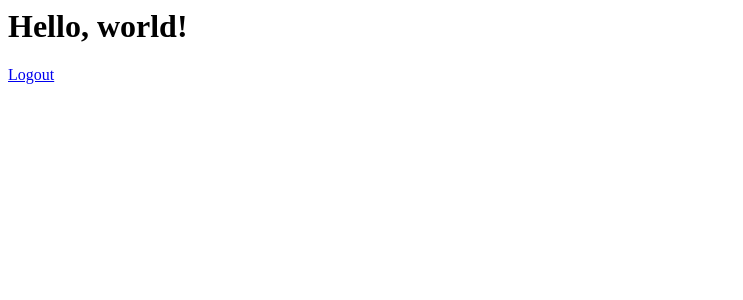
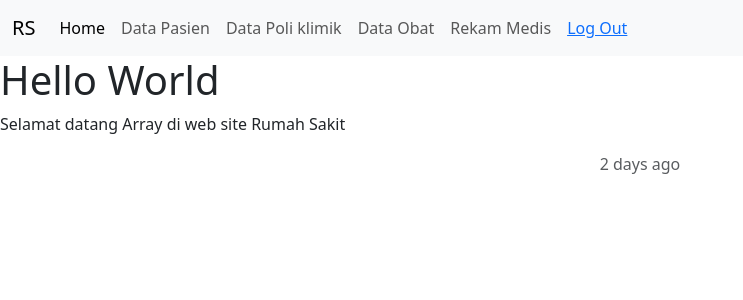
Before and after one commit to SaefulArdi1994/php-Rekam-Medis, a PHP site: page /php-Rekam-Medis/dashboard/index.php in a window 1280 px wide. Shown: the top 300 px of the page, without its empty margins (0-743 px from the left). Run offline with PHP 8.4, Linux system fonts and the light colour scheme; the visitor is signed in with stand-in values (Sample User, id 1).

Commit message:
Membuat Menu dan Tampilan Dashboard

```diff
--- /dev/null
+++ b/auth/index.html
@@ -0,0 +1 @@
+<script>window.location='login.php'; </script>
--- /dev/null
+++ b/dashboard/index.php
@@ -0,0 +1,10 @@
+<?php include_once('../header.php'); ?>
+
+<div class="row">
+    <div class="col-lg-12">
+        <h1>Hello World</h1>
+        <p>Selamat datang <?= $_SESSION['user']?> di web site Rumah Sakit </p>
+    </div>
+</div>
+
+<?php include_once('../footer.php'); ?>
--- /dev/null
+++ b/footer.php
@@ -0,0 +1,6 @@
+    <footer>
+    <div class="card-footer text-body-secondary text-center">
+        2 days ago
+    </div>
+    </footer>
+</html>
--- /dev/null
+++ b/header.php
@@ -0,0 +1,55 @@
+<?php
+
+require_once "_config/config.php";
+
+// start session
+if (!isset($_SESSION['user'])) {
+    echo "<script>window.location='".base_url('auth/login.php')."'</script>";
+} else {
+    ?>
+    <!doctype html>
+    <html lang="en">
+        <head>
+            <meta charset="utf-8">
+            <meta name="viewport" content="width=device-width, initial-scale=1">
+            <title>Aplikasi Rumah Sakit</title>
+            <link href="<?= base_url() ?>/_assets/css/bootstrap.min.css" rel="stylesheet">
+        </head>
+        <body>
+            <nav class="navbar navbar-expand-lg bg-body-tertiary">
+                <div class="container-fluid">
+                    <a class="navbar-brand" href="#">RS</a>
+                    <button class="navbar-toggler" type="button" data-bs-toggle="collapse" data-bs-target="#navbarSupportedContent" aria-controls="navbarSupportedContent" aria-expanded="false" aria-label="Toggle navigation">
+                        <span class="navbar-toggler-icon"></span>
+                    </button>
+                    <div class="collapse navbar-collapse" id="navbarSupportedContent">
+                        <ul class="navbar-nav me-auto mb-2 mb-lg-0">
+                            <li class="nav-item">
+                                <a class="nav-link active" aria-current="page" href="#">Home</a>
+                            </li>
+                            <li class="nav-item">
+                                <a class="nav-link" class="nav-link disabled">Data Pasien</a>
+                            </li>
+                            <li class="nav-item">
+                                <a class="nav-link" href="">Data Poli klimik</a>
+                            </li>
+                            <li class="nav-item">
+                                <a class="nav-link" href="">Data Obat</a>
+                            </li>
+                            <li class="nav-item">
+                                <a class="nav-link" href="">Rekam Medis</a>
+                            </li>
+                            <li class="nav-link" class="nav-item">
+                                <a href="<?= base_url('auth/logout.php')?>">Log Out</a>
+                            </li>
+                        </ul>
+                    </div>
+                </div>
+            </nav>
+            <script src="<?= base_url('_assets/jquery/jquery-3.6.4.min.js') ?>"></script>
+            <script src="<?= base_url('_assets/js/bootstrap.min.js') ?>"></script>
+        </body>
+
+    <?php
+    }
+    ?>
--- a/index.php
+++ b/index.php
@@ -4,7 +4,7 @@ require_once "_config/config.php";
 
 // start session
 if (isset($_SESSION['user'])) {
-    echo "<h1>Hello, world!</h1> <a href=\"auth/logout.php\">Logout</a>";
+    echo "<script>window.location='".base_url('dashboard')."'</script>";
 } else {
     echo "<script>window.location='".base_url('auth/login.php')."'</script>";
 }
```
